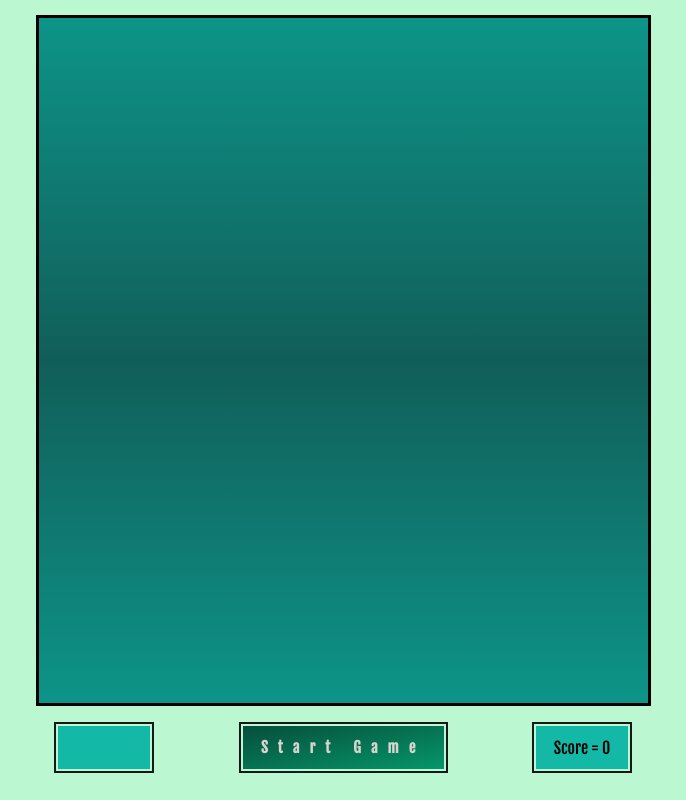
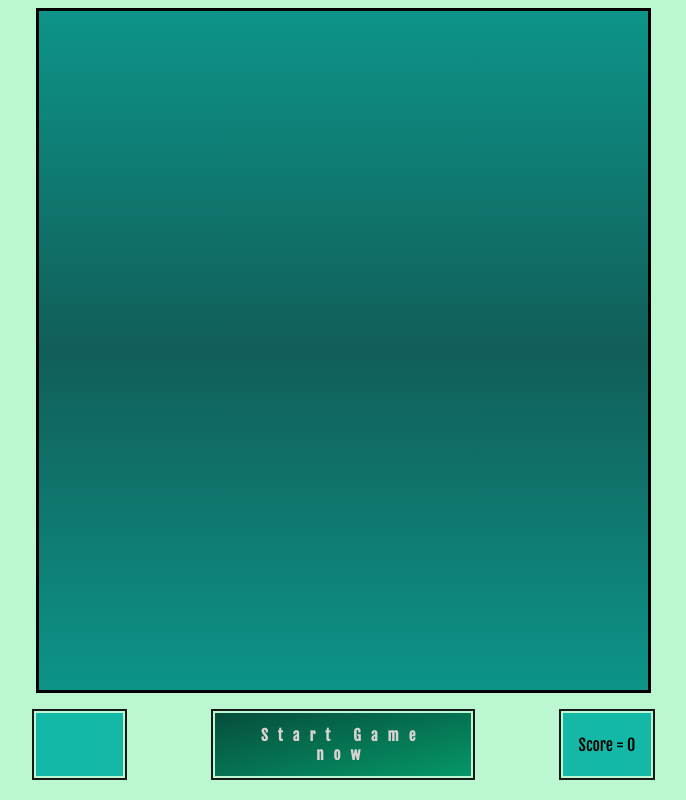
Before and after one commit to akshay-2410/slicerMania, a plain HTML site: page index.html in a window 1280 px wide. Shown: the whole page, without its empty margins (284-970 px from the left). Drawn offline with nearby package versions, Linux system fonts and the light colour scheme; a web font is replaced by a local one.

Commit message:
File Name Change

```diff
--- a/index.html
+++ b/index.html
@@ -24,7 +24,7 @@
 
         </div>
     <button id="startreset" class="start_button">
-        Start Game
+        Start Game now
     </button>
 
 
```
